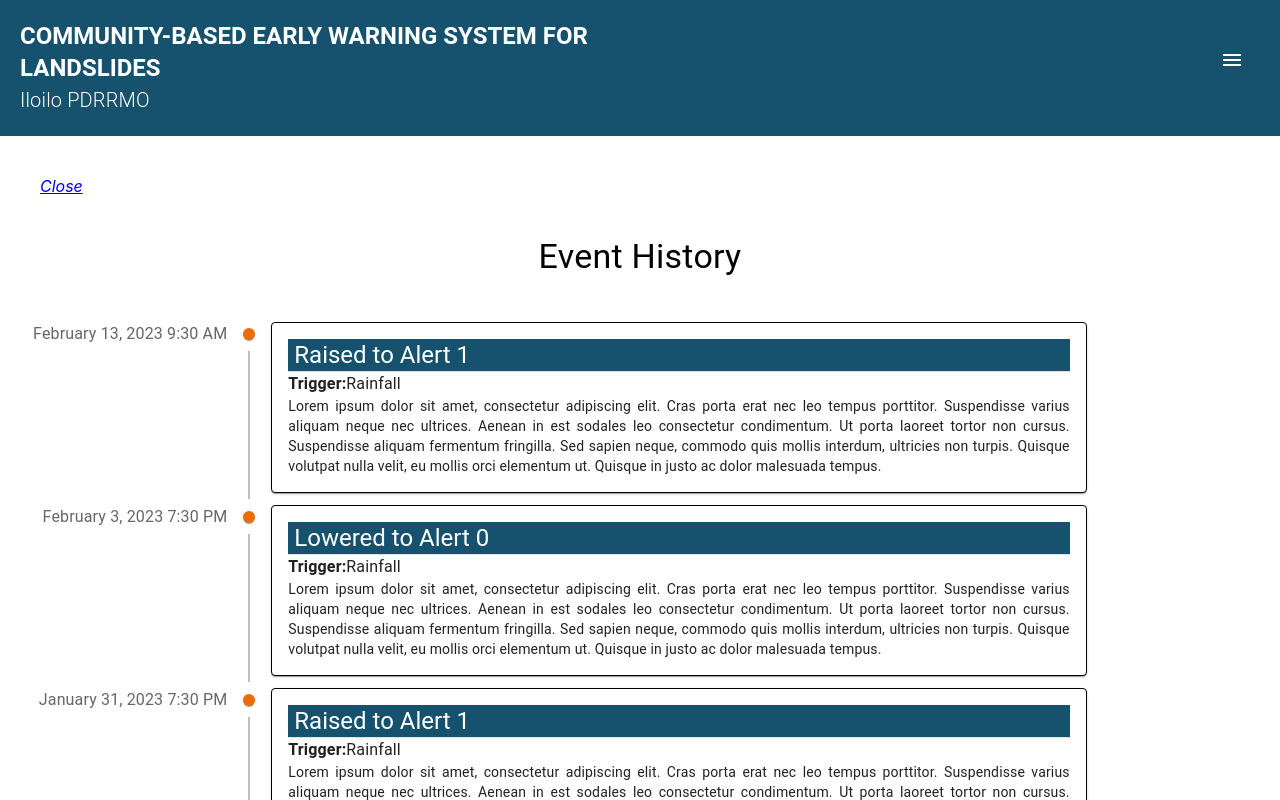
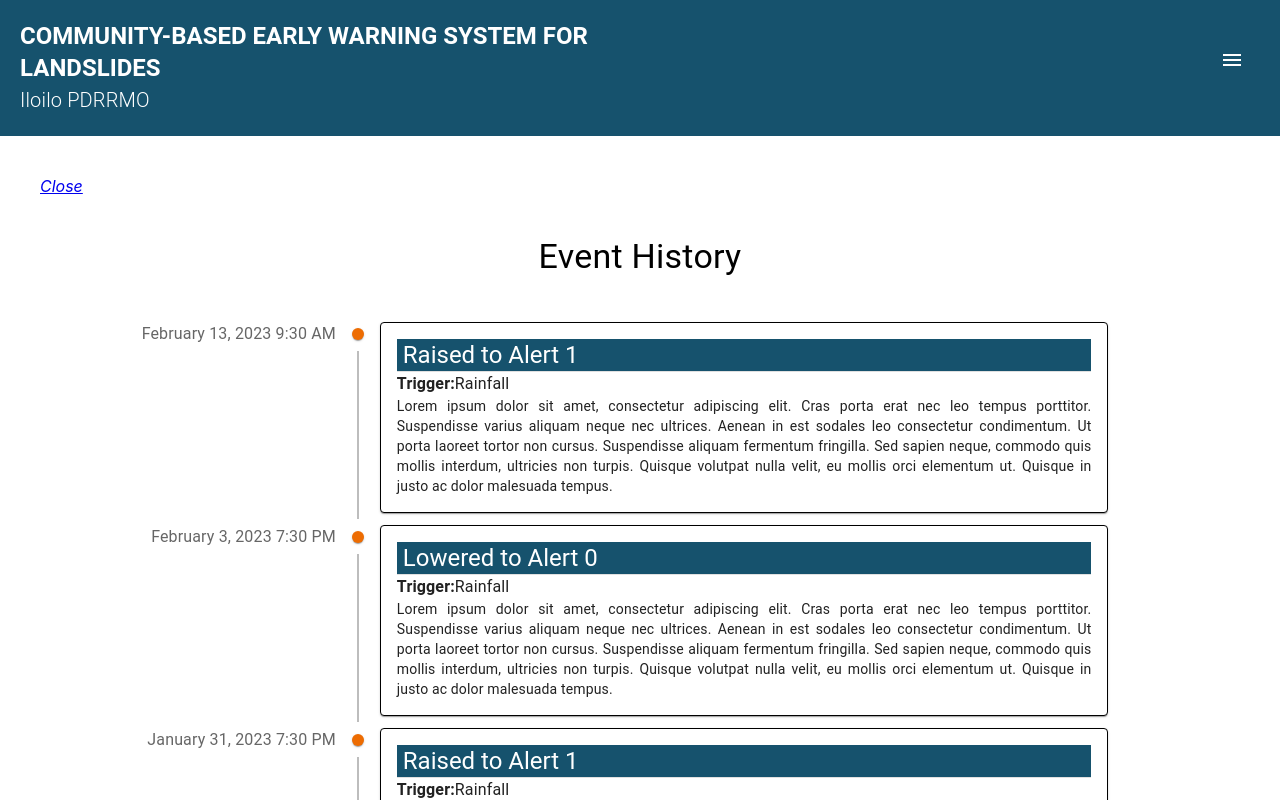
Before and after one commit to philline011/iloilo-pdrrmo-app, a React (Create React App) app: page /timeline in a window 1280 px wide. Shown: the top 800 px of the page. Built offline with nearby package versions, Linux system fonts and the light colour scheme.

Commit message:
last minor edits

```diff
--- a/src/components/Sidebar.js
+++ b/src/components/Sidebar.js
@@ -233,14 +233,15 @@ const Sidebar = (props) => {
             width: historyWidth,
             borderWidth: 0,
             backgroundColor: "transparent",
-            marginTop: 20
+            marginTop: 17,
+            marginRight: 2
           }
         }}
         variant="persistent"
         anchor="right"
         open={openHistory}
       >
-        <Card sx={{minWidth: 400, border: '2px solid black', overflow: 'visible'}}>
+        <Card sx={{minWidth: 400, maxHeight: 800, border: '2px solid black', overflowY: 'scroll'}}>
           <TimelinePage setOpenHistory={setOpenHistory} selectedSiteHistory={selectedSiteHistory} setOpen={setOpen}/>
         </Card>
       </Drawer>
--- a/src/components/TimelinePage.js
+++ b/src/components/TimelinePage.js
@@ -60,7 +60,7 @@ const TimelinePage = (props) => {
             </Grid>
             <Timeline sx={{
                 [`& .${timelineOppositeContentClasses.root}`]: {
-                flex: 0.2,
+                flex: 0.35,
                 },
             }}>
                 {dummyData.map(element => (
```
